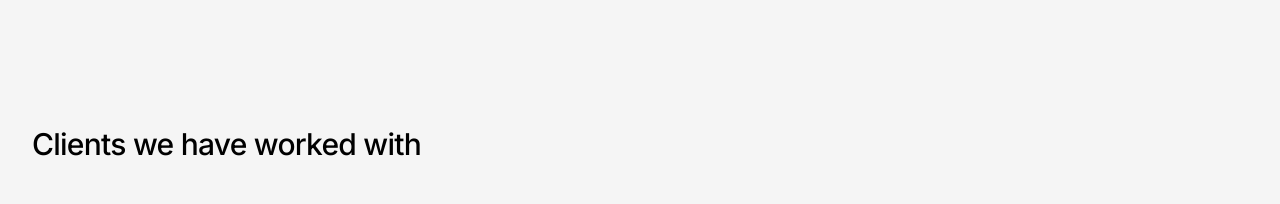
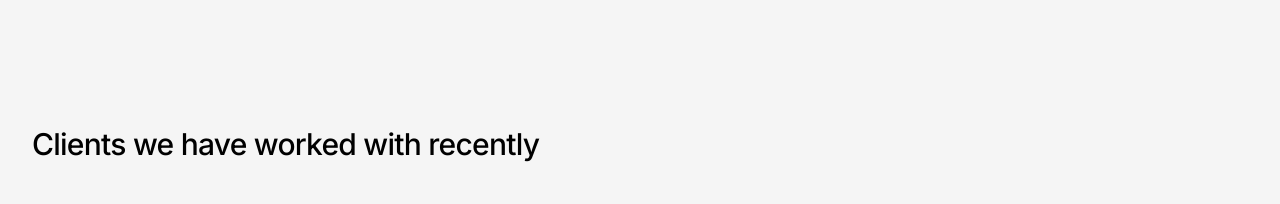
Before and after one commit to 100Starlings/website, a Next.js app: page / in a window 1280 px wide. Shown: the part 1320-1524 px from the top of the page. Built offline with nearby package versions, Linux system fonts and the light colour scheme.

Commit message:
chore: add copy

```diff
--- a/app/sections/ClientsSection.tsx
+++ b/app/sections/ClientsSection.tsx
@@ -1,7 +1,7 @@
 export default function ClientsSection() {
   return (
     <div className="flex flex-col w-full justify-between items-start gap-[2rem] max-w-7xl">
-      <p className="header">Clients we have worked with</p>
+      <p className="header">Clients we have worked with recently</p>
       <div className="flex items-center justify-center mb-8">
         <div className="flex flex-wrap justify-center items-center px-4">
           <a href="https://www.yodel.co.uk" target="_blank" rel="noopener noreferrer">
```
